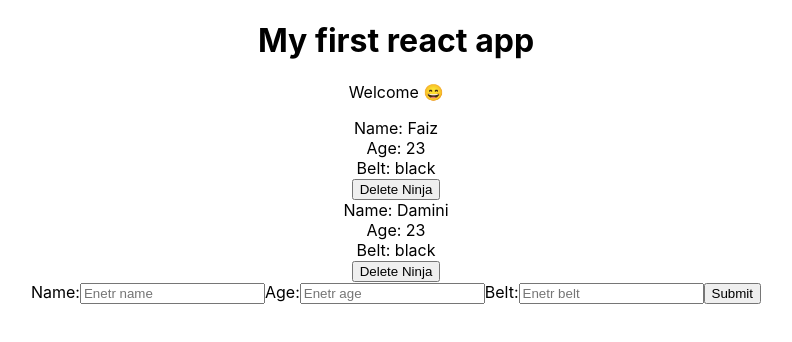
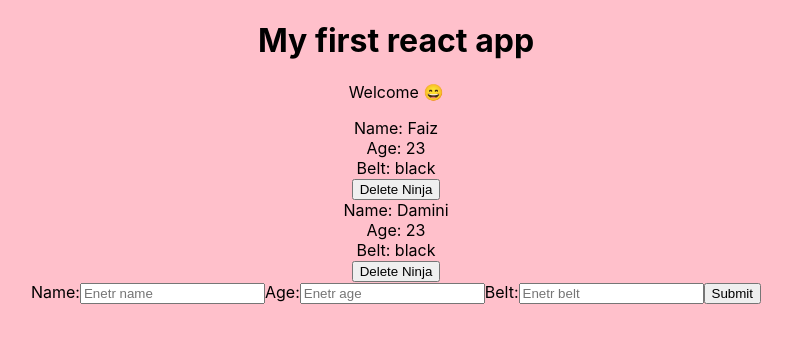
Before and after one commit to faiz276482/React-Basics, a React (Create React App) app in the folder lesson 6(creat react app using terminal)/myapp/: page / in a window 1280 px wide. Shown: the top 342 px of the page, without its empty margins (244-1036 px from the left). Built offline with nearby package versions, Linux system fonts and the light colour scheme.

Commit message:
CSS in react example

```diff
--- /dev/null
+++ b/lesson 6(creat react app using terminal)/myapp/src/Ninjas.css
@@ -0,0 +1,8 @@
+body{
+    background:pink
+}
+
+.ninja form{
+    padding: 20px;
+    background: #fff;
+}
--- a/lesson 6(creat react app using terminal)/myapp/src/Ninjas.jsx
+++ b/lesson 6(creat react app using terminal)/myapp/src/Ninjas.jsx
@@ -1,4 +1,5 @@
 import React from 'react';
+import './Ninjas.css';
 const Ninjas = ({ninjas,deleteNinja}) => {
 
     // const {name,age,belt}=Props;
```
